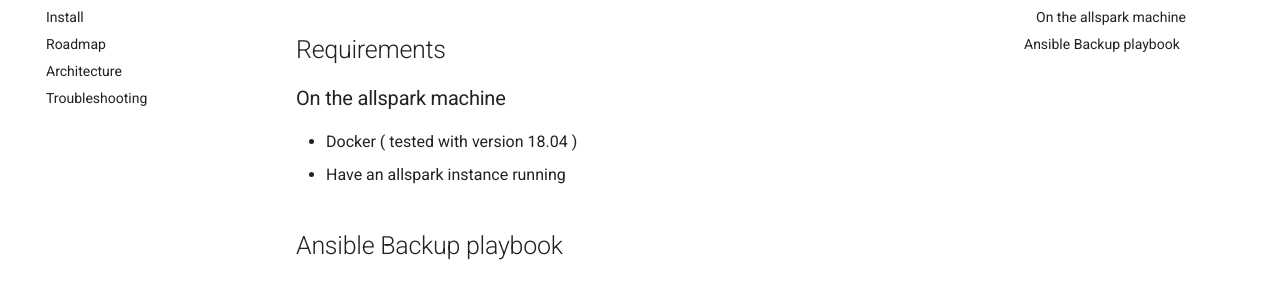
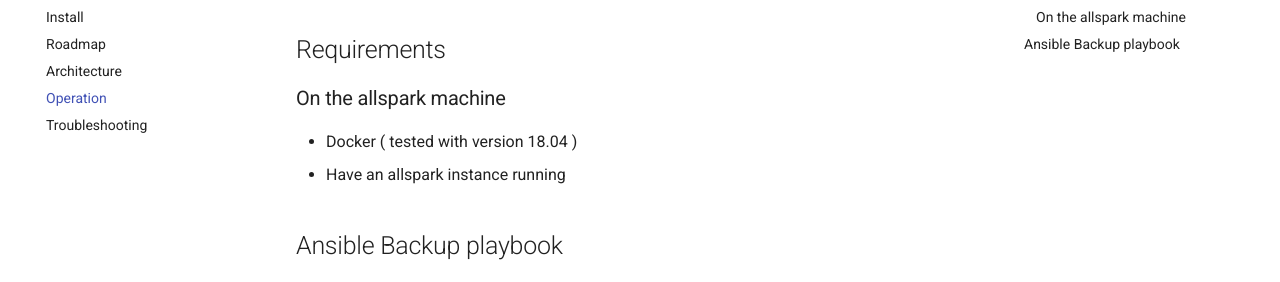
Before and after one commit to actiniumio/allspark, an MkDocs documentation site: the page built from docs/pages/operation.md, in a window 1280 px wide. Shown: the part 148-430 px from the top of the page. Built offline with MkDocs 1.6.1 and Material for MkDocs 9.7.7, drawn with Linux system fonts in a browser that asks for light colours; comment, search, counter and statistics services are not loaded; old or Windows-style settings are respelled for this version of MkDocs.

Commit message:
Add operation to mkdocs.yml

```diff
--- a/mkdocs.yml
+++ b/mkdocs.yml
@@ -15,6 +15,7 @@ pages:
   - Install: install.md
   - Roadmap: roadmap.md
   - Architecture: architecture.md
+  - Operation: operation.md
   - Troubleshooting: troubleshooting.md
 
 repo_url: https://github.com/TheFkinCompany/allspark
```
